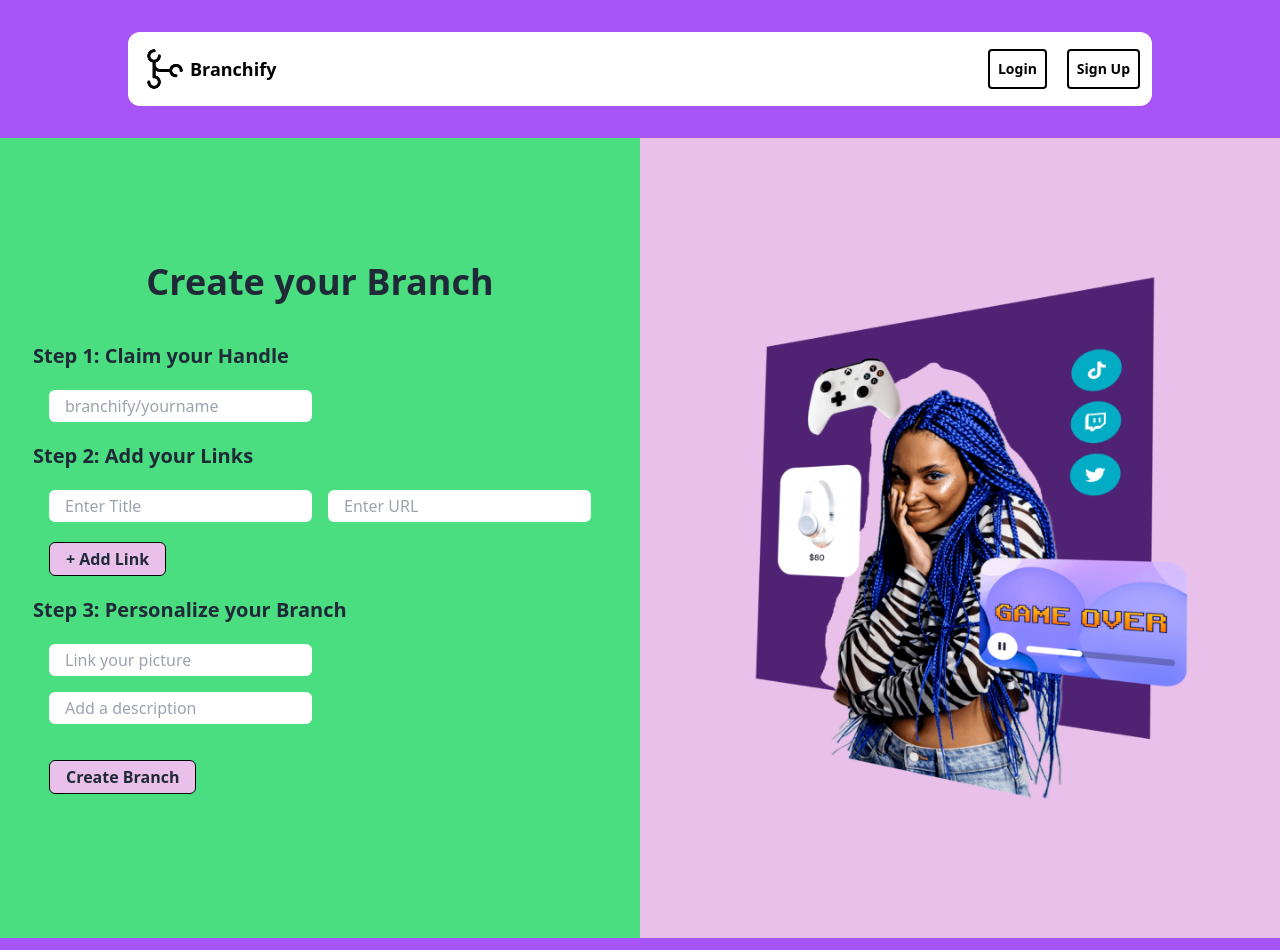
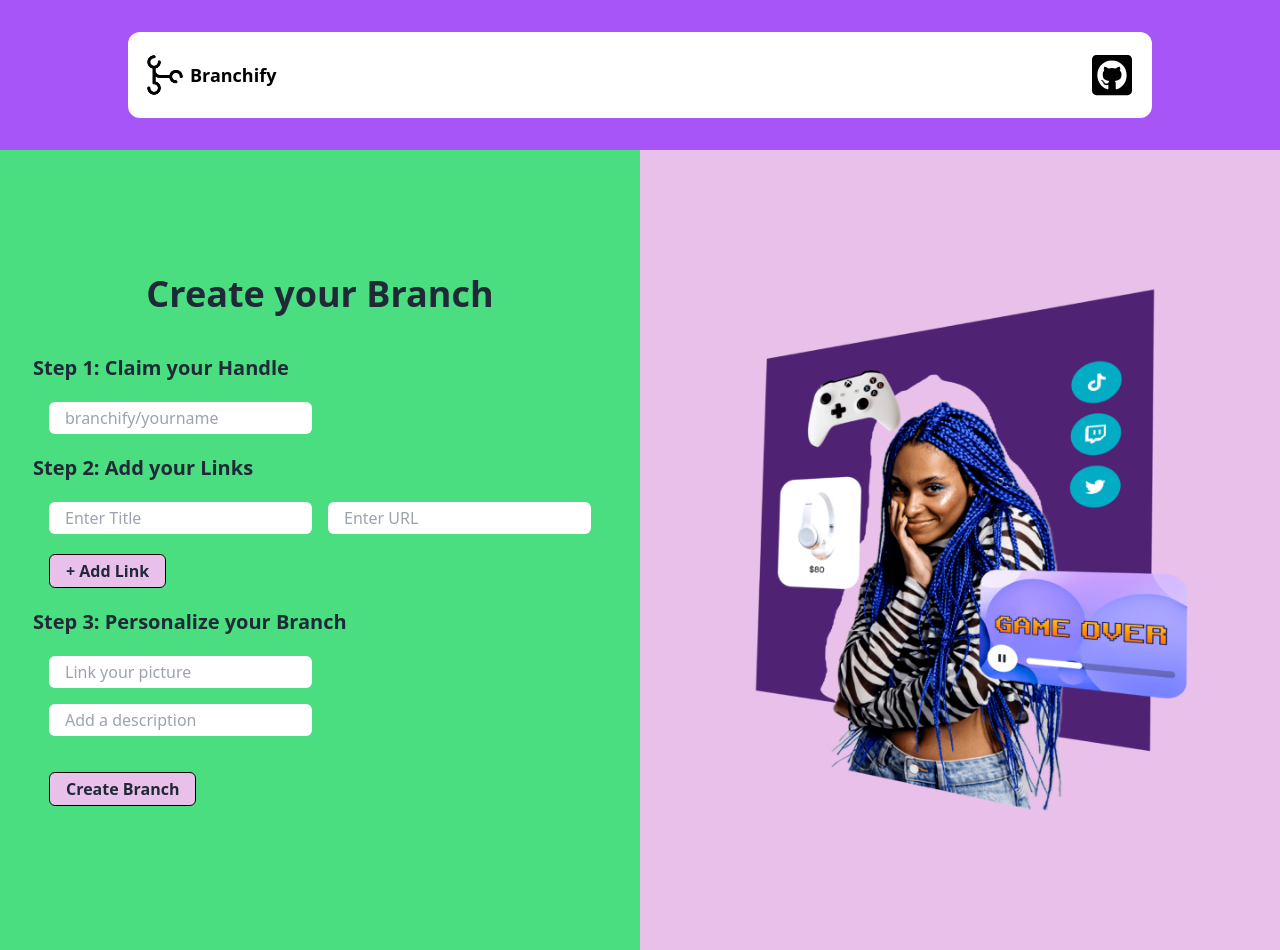
Before and after one commit to Vignesh6236/Branchify, a Next.js app: page /generate in a window 1280 px wide. Built offline with nearby package versions, Linux system fonts and the light colour scheme.

Commit message:
added github link

```diff
--- a/components/Navbar.js
+++ b/components/Navbar.js
@@ -18,12 +18,12 @@ const Navbar = () => {
 
             </div>
             <div className="flex gap-5 items-center">
-                <button className="font-semibold border-2 border-black rounded p-2 text-sm">
-                    Login
-                </button>
-                <button className="font-semibold border-2 border-black rounded p-2 text-sm">
-                    Sign Up
-                </button>
+                <Link href="https://github.com/Vignesh6236/Branchify.git">
+                    <button className="rounded p-2 text-sm">
+                        <img className="w-10" src="github.svg" alt="github icon" />
+                    </button>
+                </Link>
+
             </div>
         </nav>
     );
```
Also changed, not shown: public/github.svg (added).
